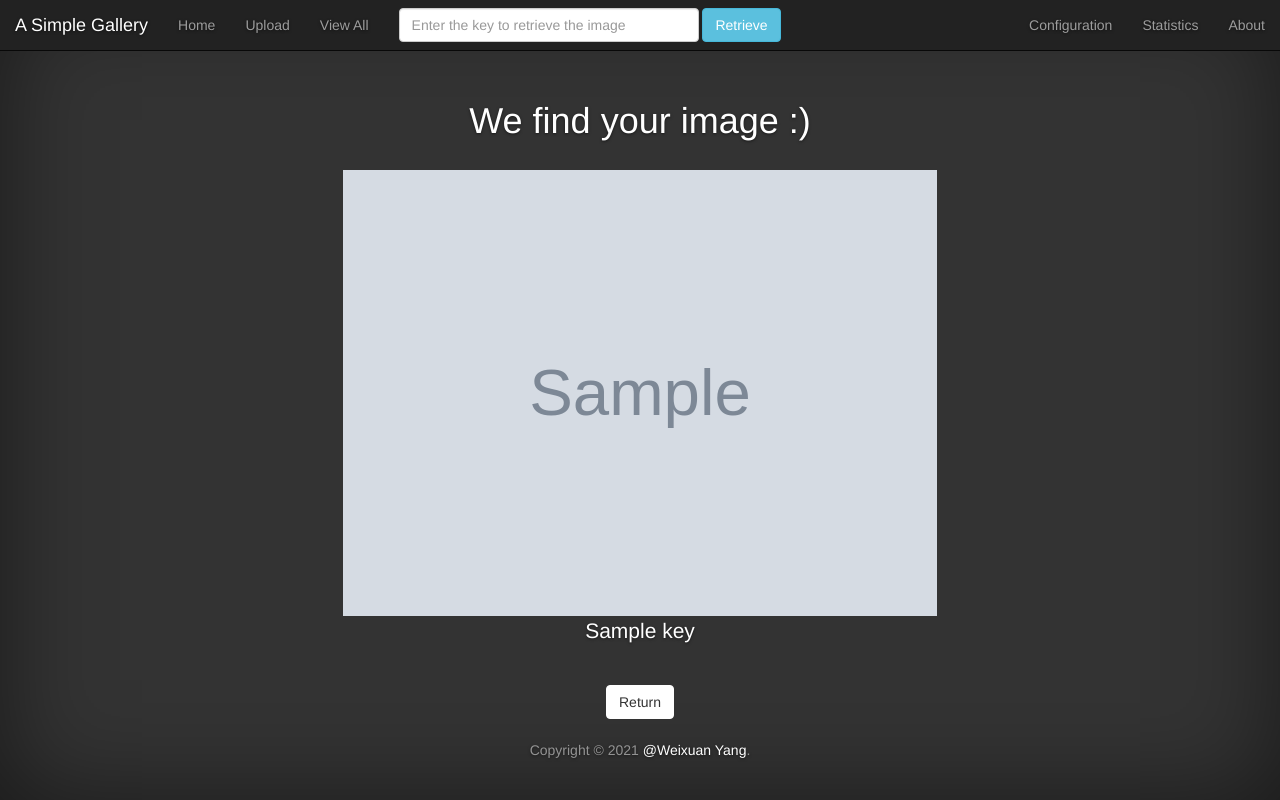
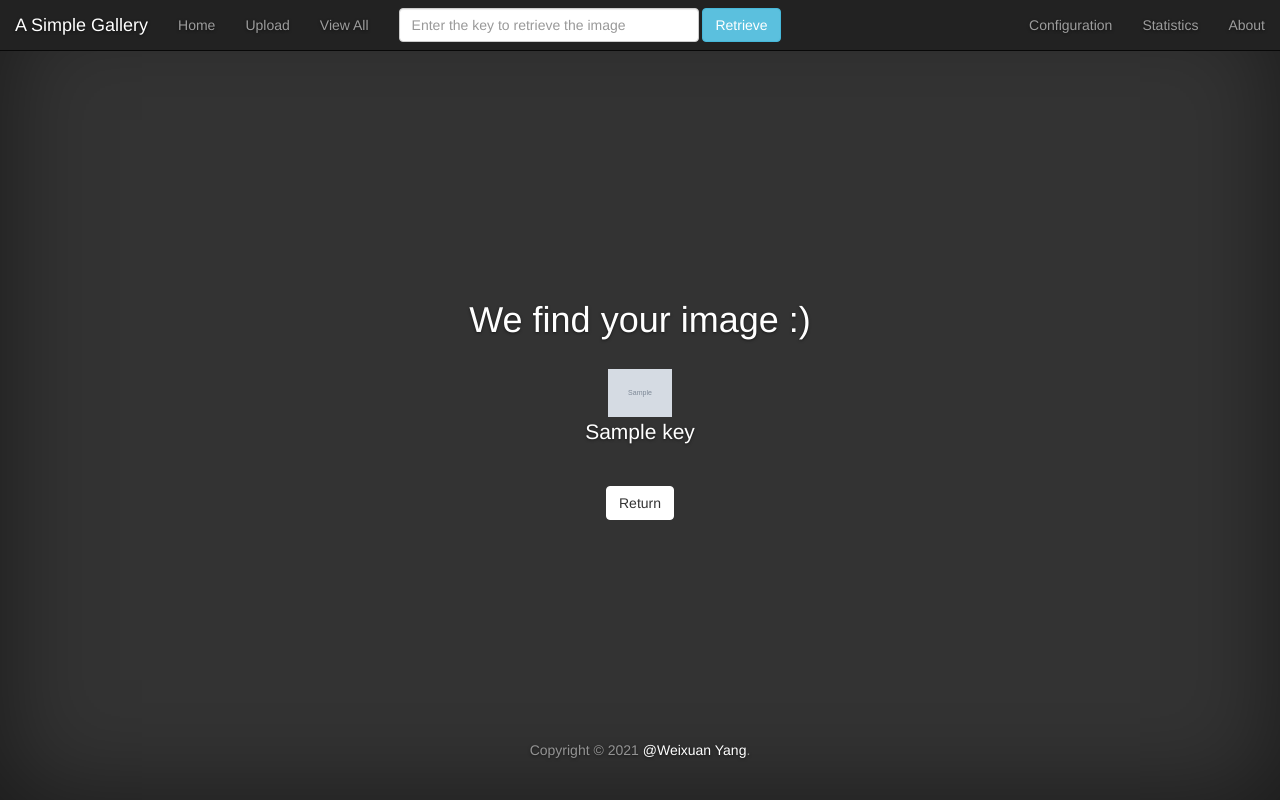
Before and after one commit to wxlomo/Othello, a Python web app: template A_1/frontend/app/templates/retrieve.html in a window 1280 px wide. Run offline with Jinja, Linux system fonts and the light colour scheme; the template is opened without the code that fills it: most values are stand-ins (such as "Sample title", 1, 10 or a date in 2020); grey boxes marked "Sample" are stand-in pictures.

Commit message:
Update retrieve.html

```diff
--- a/A_1/frontend/app/templates/retrieve.html
+++ b/A_1/frontend/app/templates/retrieve.html
@@ -10,7 +10,7 @@
 {% block content %}
 <h1>We find your image :)</h1>
 <br>
-<img src="{{image}}" style="width: 90%; height: 70%">
+<img src="{{image}}" style="max-width: 64px; max-height: 64px; width: 90%; height: 70%">
 <p class="lead">{{key}}</p>
 <br>
 <a href="{{url_for('get_home')}} " class="btn btn-default ">Return</a>
```
